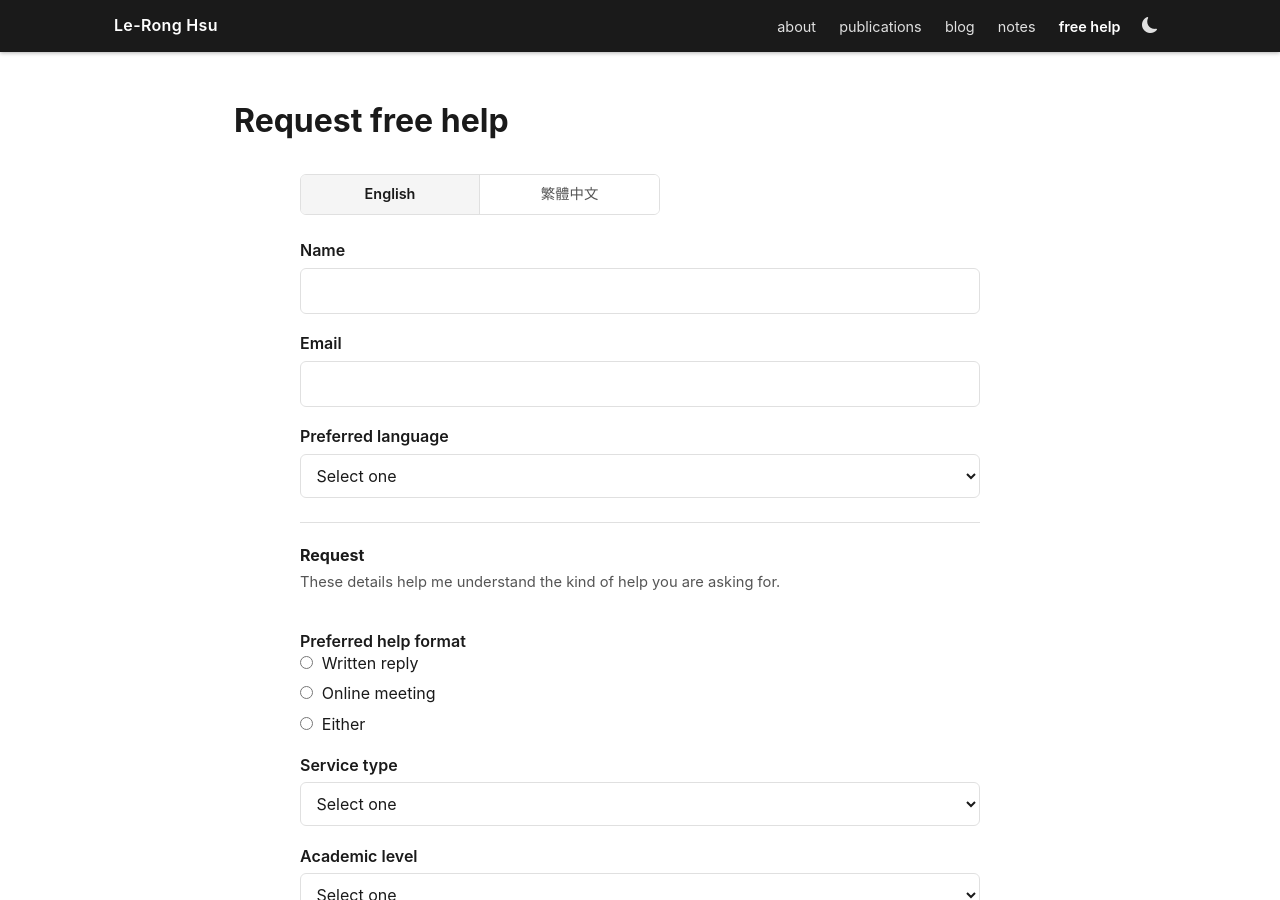
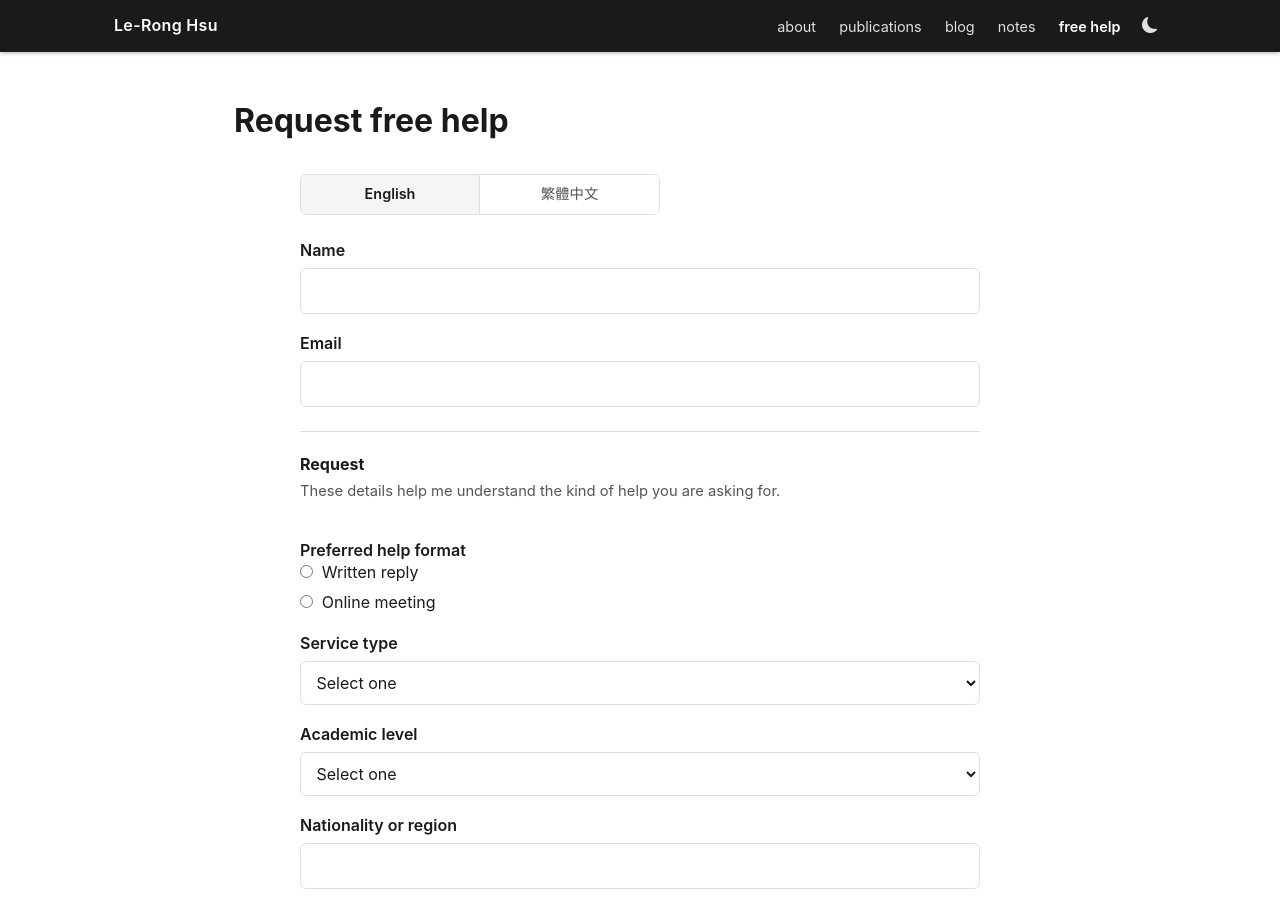
Before and after one commit to levi-hsu/levi-hsu.github.io, a Jekyll site: the page built from _pages/office-hours-apply.html, in a window 1280 px wide and 900 px high. Built offline with Jekyll 4.4.1, drawn with Linux system fonts in a browser that asks for light colours.

Commit message:
20260602-15

```diff
--- a/_pages/office-hours-apply.html
+++ b/_pages/office-hours-apply.html
@@ -42,14 +42,14 @@
       <input id="email" name="email" type="email" autocomplete="email" required>
     </div>
 
-    <div class="form-field">
+    <!-- <div class="form-field">
       <label for="preferred-language"><span data-lang-panel="en">Preferred language</span><span data-lang-panel="zh" hidden>偏好的溝通語言</span></label>
       <select id="preferred-language" name="preferred_language" required>
         <option value="">Select one</option>
         <option value="English">English</option>
         <option value="Traditional Chinese">Traditional Chinese</option>
       </select>
-    </div>
+    </div> -->
 
     <div class="form-section">
       <h2><span data-lang-panel="en">Request</span><span data-lang-panel="zh" hidden>申請內容</span></h2>
@@ -57,11 +57,10 @@
     </div>
 
     <fieldset class="form-field">
-      <legend><span data-lang-panel="en">Preferred help format</span><span data-lang-panel="zh" hidden>偏好的協助形式</span></legend>
+      <legend><span data-lang-panel="en">Preferred help format</span><span data-lang-panel="zh" hidden>如何幫助你？</span></legend>
       <div class="choice-group">
-        <label class="choice"><input type="radio" name="help_format" value="Written reply" required> Written reply</label>
-        <label class="choice"><input type="radio" name="help_format" value="Online meeting"> Online meeting</label>
-        <label class="choice"><input type="radio" name="help_format" value="Either"> Either</label>
+        <label class="choice"><input type="radio" name="help_format" value="Written reply" required> <span data-lang-panel="en">Written reply</span><span data-lang-panel="zh" hidden>文字回覆</span></label>
+        <label class="choice"><input type="radio" name="help_format" value="Online meeting"> <span data-lang-panel="en">Online meeting</span><span data-lang-panel="zh" hidden>線上回覆</span></label>
       </div>
     </fieldset>
 
```
Also changed, not shown: 2 other files.
